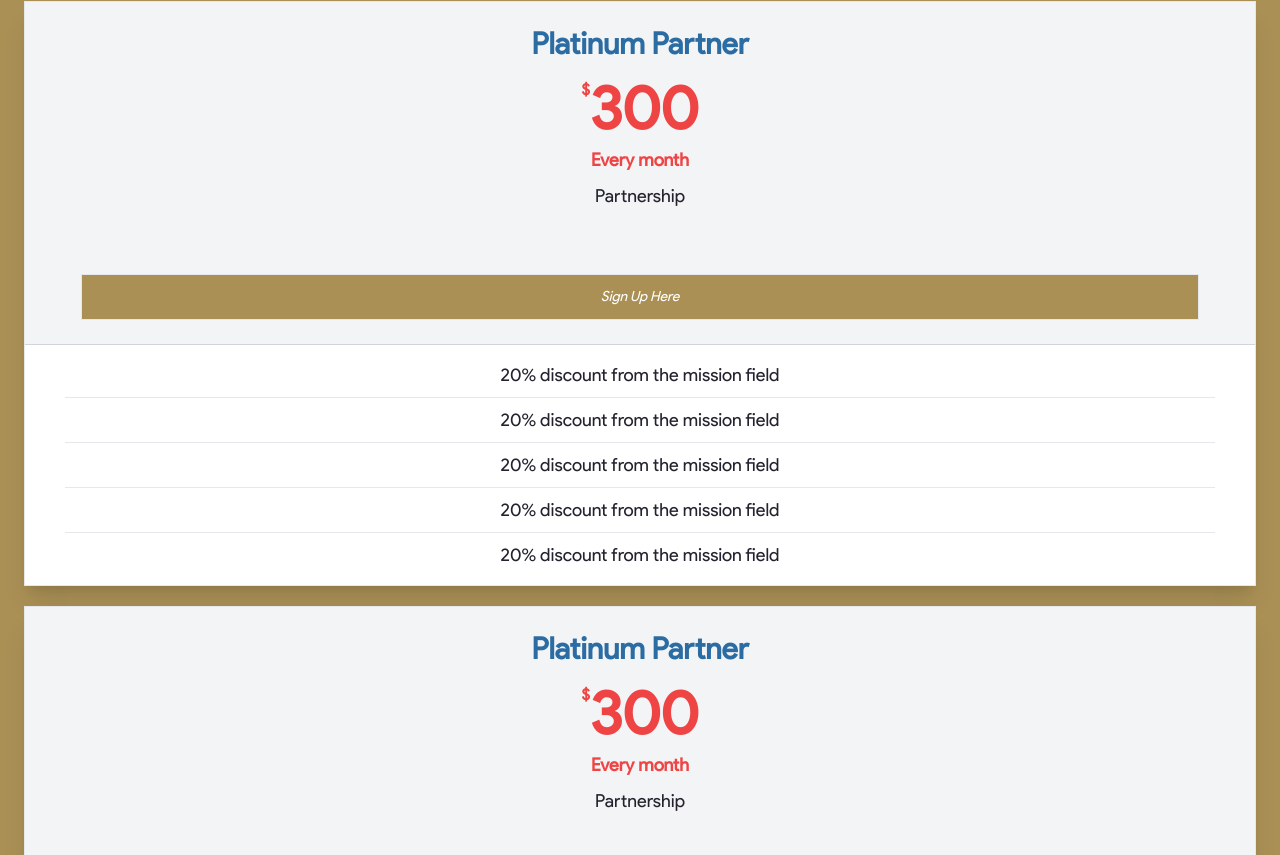
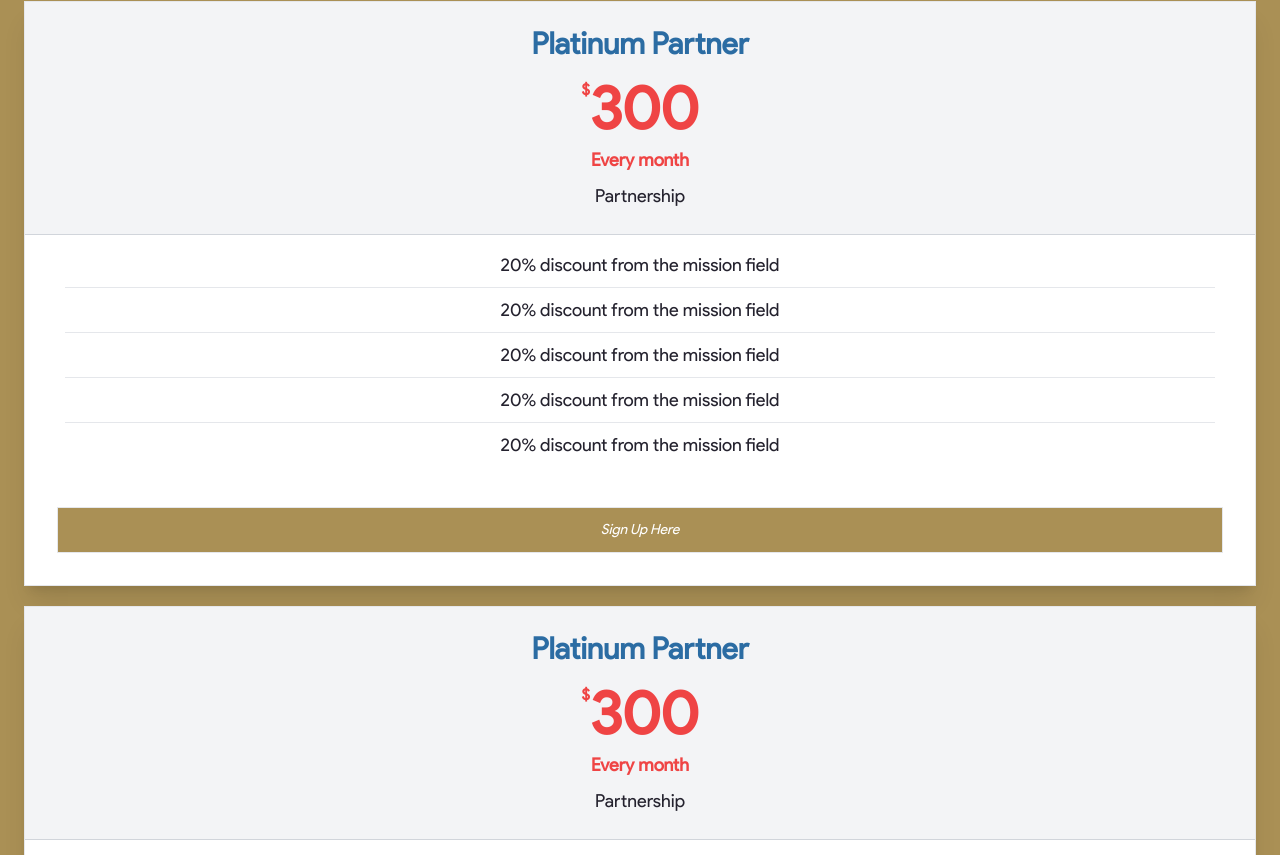
Before and after one commit to mnnlthmpsn/pama_react, a React (Create React App) app: page /partner in a window 1280 px wide. Shown: the part 1605-2460 px from the top of the page. Built offline with nearby package versions, Linux system fonts and the light colour scheme.

Commit message:
button below card

```diff
--- a/src/components/partnerCard.js
+++ b/src/components/partnerCard.js
@@ -10,18 +10,18 @@ const PartnerCard = () => {
           <p className="font-bold text-6xl"> 300</p>
         </div>
         <p className="text-red-500 pb-2 font-semibold text-lg">Every month</p>
-        <p className="pb-16 text-lg">Partnership</p>
-        <div className="px-8 w-full">
-          <button className="italic text-sm border py-3 text-white bg-[#AA9055] w-full">
-            Sign Up Here
-          </button>
-        </div>
+        <p className="text-lg">Partnership</p>
       </div>
       <div className="px-10 py-2">
         {[1, 2, 3, 4, 5].map((item, i) => (
           <p className={`py-2 ${i < 4 && 'border-b'} text-lg font-thin text-center px-2`}>20% discount from the mission field</p>
         ))}
       </div>
+      <div className="px-8 py-8 w-full">
+          <button className="italic text-sm border py-3 text-white bg-[#AA9055] w-full">
+            Sign Up Here
+          </button>
+        </div>
     </div>
   );
 };
```
